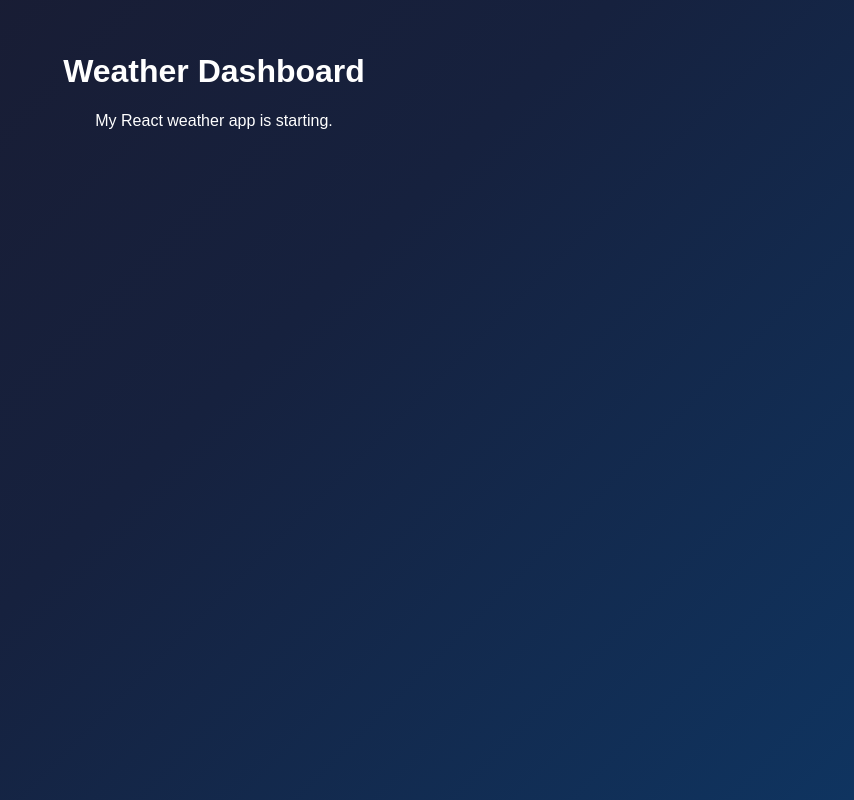
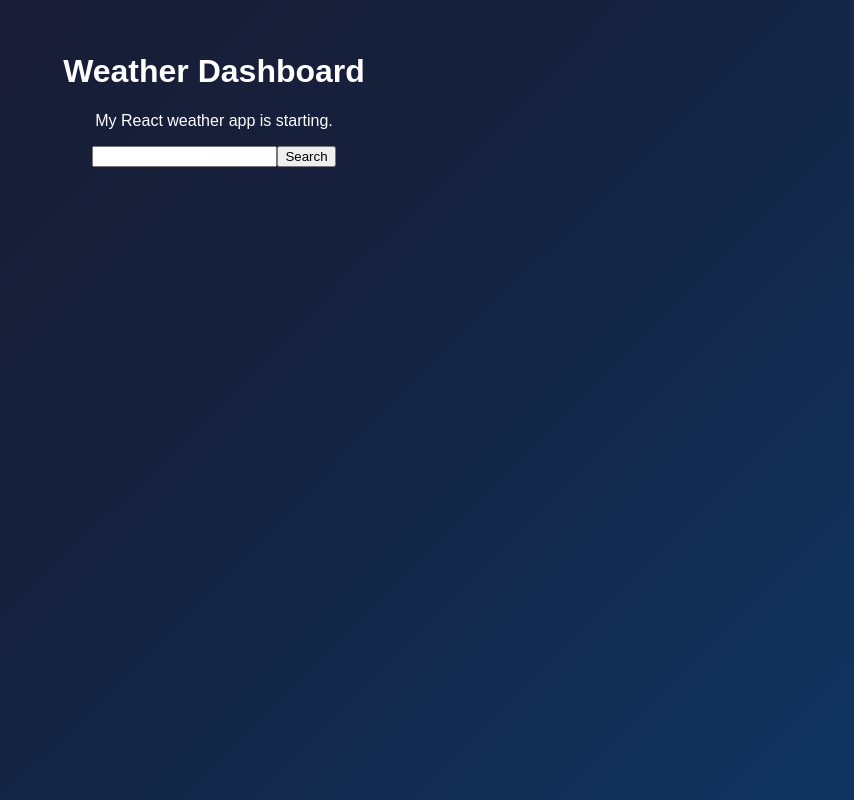
Before and after one commit to sechoi-dev/weather-app, a React (Vite) app: page / in a window 1280 px wide. Shown: the whole page, without its empty margins (426-1280 px from the left). Built offline with nearby package versions, Linux system fonts and the light colour scheme.

Commit message:
Added SearchBar component with form submission and prop callback

```diff
--- a/src/App.jsx
+++ b/src/App.jsx
@@ -1,14 +1,15 @@
-import { useState } from 'react'
-import reactLogo from './assets/react.svg'
-import viteLogo from './assets/vite.svg'
-import heroImg from './assets/hero.png'
 import './App.css'
+import SearchBar from './components/SearchBar'
 
 function App() {
+  const handleSearch = (city) => {
+    console.log(city)
+  }
   return (
     <div className="app">
       <h1>Weather Dashboard</h1>
       <p>My React weather app is starting.</p>
+      <SearchBar onSearch={handleSearch} />
     </div>
   );
 }
--- /dev/null
+++ b/src/components/SearchBar.jsx
@@ -0,0 +1,22 @@
+import { useState } from 'react'
+
+function SearchBar({ onSearch }) {
+    const[query, setQuery] = useState('')
+    const handleSubmit = (e) => {
+        e.preventDefault()
+        onSearch(query)
+    }
+
+    return (
+        <form onSubmit={handleSubmit}>
+            <input
+                type="text"
+                value={query}
+                onChange={(event) => setQuery(event.target.value)}
+            />
+            <button type="submit">Search</button>
+        </form>
+    )
+}
+
+export default SearchBar
```
